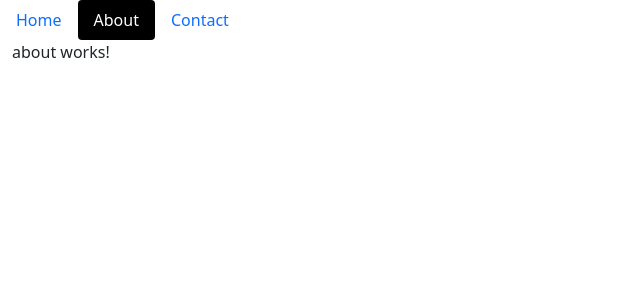
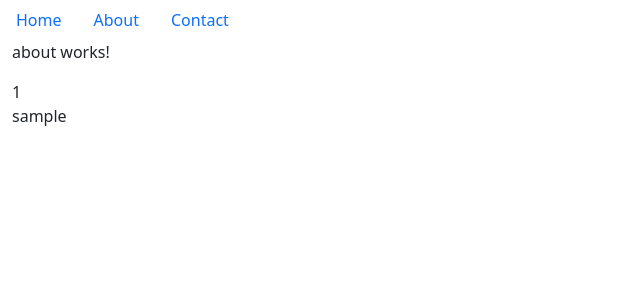
Before and after one commit to iamvsz/my-firstapp, an Angular app: page /about/1/sample in a window 1280 px wide. Shown: the top 300 px of the page, without its empty margins (0-640 px from the left). Built offline with nearby package versions, Linux system fonts and the light colour scheme.

Commit message:
getting params of URL

```diff
--- a/src/app/about/about.html
+++ b/src/app/about/about.html
@@ -1 +1,4 @@
 <p>about works!</p>
+
+{{user.id}}<br>
+{{user.name}}
--- a/src/app/about/about.ts
+++ b/src/app/about/about.ts
@@ -1,4 +1,5 @@
-import { Component } from '@angular/core';
+import { Component, OnInit } from '@angular/core';
+import { ActivatedRoute, Params } from '@angular/router';
 
 @Component({
   selector: 'app-about',
@@ -6,6 +7,27 @@ import { Component } from '@angular/core';
   templateUrl: './about.html',
   styleUrl: './about.css',
 })
-export class About {
+export class About implements OnInit {
+  user =  {
+    id: '',
+    name: ''
+  }
+
+  constructor(private route: ActivatedRoute) {}
+
+  ngOnInit(): void {
+    // this.user = {
+    //   id: this.route.snapshot.params['id'],
+    //   name: this.route.snapshot.params['name']
+    // }
+
+
+    this.route.params.subscribe((data: Params) => {
+      this.user = {
+        id: data['id'],
+        name: data['name']
+      }
+    })
+  }
 
 }
--- a/src/app/layout/layout.html
+++ b/src/app/layout/layout.html
@@ -1,9 +1,11 @@
 <ul class="nav nav-pills">
   <li class="nav-item">
-    <a class="nav-link" aria-current="page" routerLink="/" routerLinkActive="active" [routerLinkActiveOptions]="{ exact: true }">Home</a>
+    <a class="nav-link" aria-current="page" routerLink="/" routerLinkActive="active"
+      [routerLinkActiveOptions]="{ exact: true }">Home</a>
   </li>
   <li class="nav-item">
-    <a class="nav-link" [routerLink]="['/about', 1, 'sample']" routerLinkActive="active">About</a>
+    <a class="nav-link" [routerLink]="['/about', 1, 'sample']" [queryParams]="{ page:1, search: 'Gemini'}"
+      routerLinkActive="active">About</a>
   </li>
   <li class="nav-item">
     <a class="nav-link" routerLink="/contact" routerLinkActive="active">Contact</a>
@@ -12,5 +14,5 @@
 </ul>
 
 <div class="container-fluid">
-<router-outlet></router-outlet>
+  <router-outlet></router-outlet>
 </div>
```
